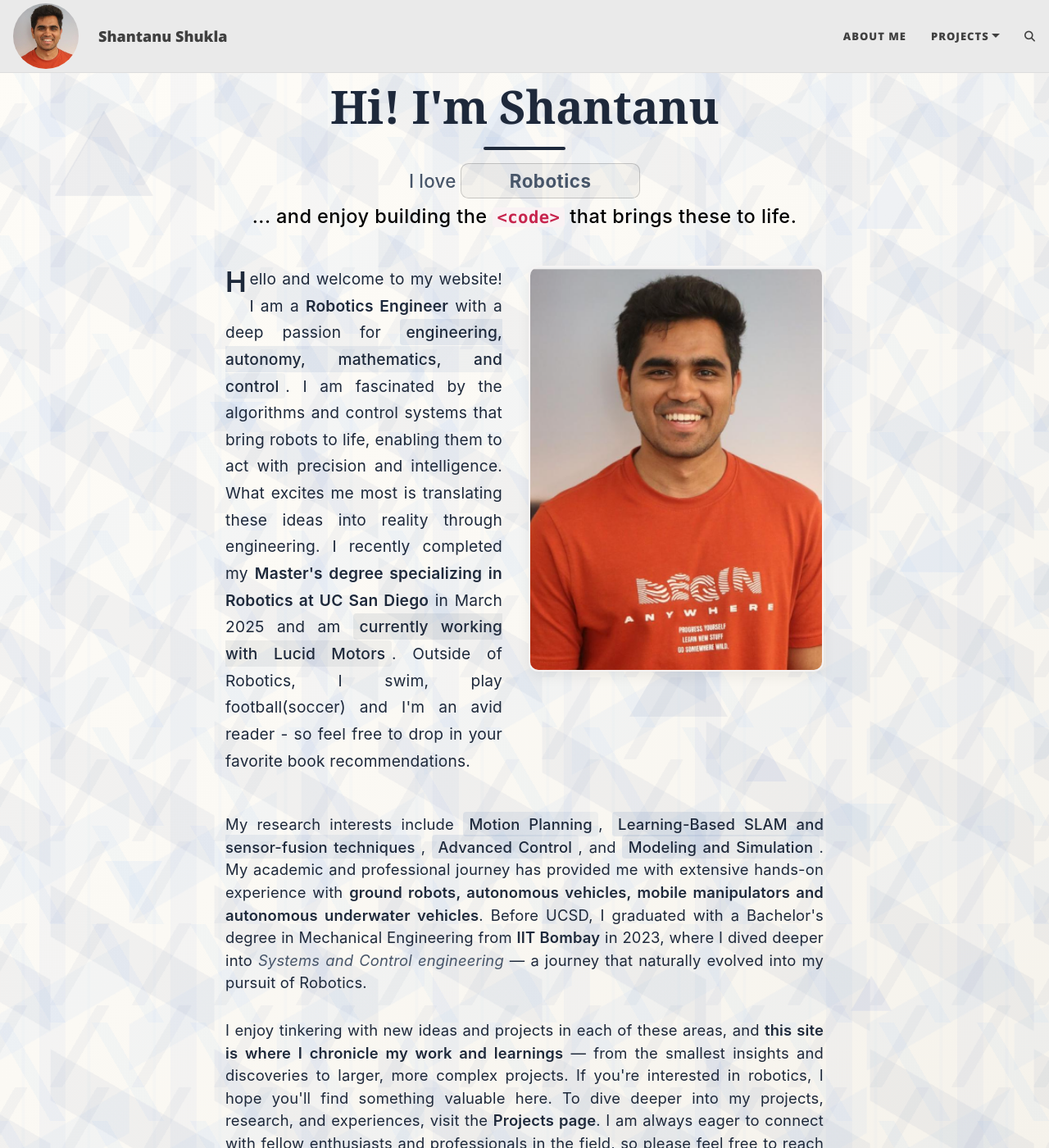
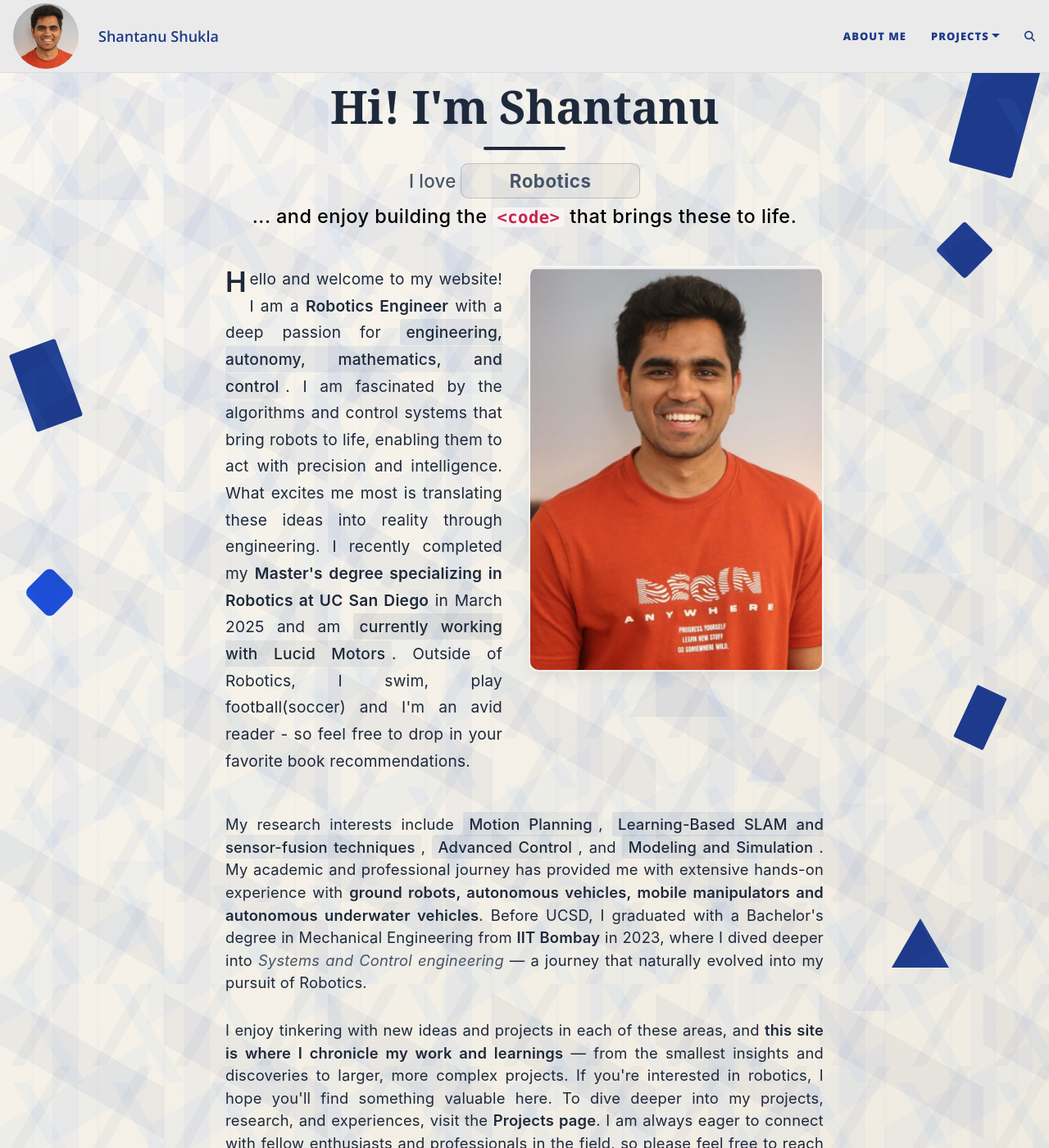
Before and after one commit to shantanusshukla/shantanusshukla.github.io, a Jekyll site: the page built from index.html, in a window 1280 px wide and 1400 px high. Shown: the whole window at 82% size. Built offline with Jekyll 4.4.1, drawn with Linux system fonts in a browser that asks for light colours; the list of posts is cut into pages by our own code; comment, search, counter and statistics services are not loaded.

Commit message:
fix design

```diff
--- a/_layouts/base.html
+++ b/_layouts/base.html
@@ -27,23 +27,31 @@ common-js:
 <body>
   {% include gtm_body.html %}
 
-  <!-- Professional Triangular Geometric Background -->
+  <!-- Professional Static Triangular Geometric Background -->
   <div class="animated-background">
-    <!-- Strategic triangular accent elements -->
-    <div class="triangle-accent triangle-large" style="top: 10%; left: 5%; animation-delay: 0s;"></div>
-    <div class="triangle-accent triangle-medium" style="top: 15%; right: 12%; animation-delay: 8s;"></div>
-    <div class="triangle-accent triangle-small" style="top: 25%; left: 75%; animation-delay: 16s;"></div>
-    <div class="triangle-accent triangle-inverted" style="top: 35%; left: 20%; animation-delay: 24s;"></div>
+    <!-- Strategic triangular accent elements - STATIC -->
+    <div class="triangle-accent triangle-large" style="top: 10%; left: 5%;"></div>
+    <div class="triangle-accent triangle-medium" style="top: 15%; right: 12%;"></div>
+    <div class="triangle-accent triangle-small" style="top: 25%; left: 75%;"></div>
+    <div class="triangle-accent triangle-inverted" style="top: 35%; left: 20%;"></div>
 
-    <div class="triangle-accent triangle-medium" style="top: 45%; right: 8%; animation-delay: 4s;"></div>
-    <div class="triangle-accent triangle-large" style="top: 55%; left: 60%; animation-delay: 12s;"></div>
-    <div class="triangle-accent triangle-small" style="top: 65%; right: 25%; animation-delay: 20s;"></div>
-    <div class="triangle-accent triangle-inverted" style="top: 75%; left: 10%; animation-delay: 28s;"></div>
+    <div class="triangle-accent triangle-medium" style="top: 45%; right: 8%;"></div>
+    <div class="triangle-accent triangle-large" style="top: 55%; left: 60%;"></div>
+    <div class="triangle-accent triangle-small" style="top: 65%; right: 25%;"></div>
+    <div class="triangle-accent triangle-inverted" style="top: 75%; left: 10%;"></div>
 
-    <div class="triangle-accent triangle-small" style="top: 85%; right: 15%; animation-delay: 6s;"></div>
-    <div class="triangle-accent triangle-medium" style="top: 8%; left: 45%; animation-delay: 14s;"></div>
-    <div class="triangle-accent triangle-large" style="top: 40%; right: 40%; animation-delay: 22s;"></div>
-    <div class="triangle-accent triangle-inverted" style="top: 70%; left: 80%; animation-delay: 30s;"></div>
+    <div class="triangle-accent triangle-small" style="top: 85%; right: 15%;"></div>
+    <div class="triangle-accent triangle-medium" style="top: 8%; left: 45%;"></div>
+    <div class="triangle-accent triangle-large" style="top: 40%; right: 40%;"></div>
+    <div class="triangle-accent triangle-inverted" style="top: 70%; left: 80%;"></div>
+
+    <!-- Bright Deep Blue Accent Panels for Visual Impact -->
+    <div class="bright-blue-panel panel-large" style="top: 5%; right: 2%;"></div>
+    <div class="bright-blue-panel panel-medium" style="top: 30%; left: 2%;"></div>
+    <div class="bright-blue-panel panel-small" style="top: 60%; right: 5%;"></div>
+    <div class="bright-blue-panel panel-triangle" style="top: 80%; left: 85%;"></div>
+    <div class="bright-blue-panel panel-square" style="top: 20%; left: 90%;"></div>
+    <div class="bright-blue-panel panel-diamond" style="top: 50%; left: 3%;"></div>
   </div>
 
   {% include nav.html %}
--- a/assets/css/style.css
+++ b/assets/css/style.css
@@ -1,12 +1,12 @@
-/* Deep Blue Geometric Theme Color Variables */
+/* Deep Blue Geometric Theme - Enhanced Cream Colors */
 :root {
   --primary-blue: #1e3a8a;           /* Deep blue from image */
   --secondary-blue: #3b82f6;         /* Medium blue variant */
   --accent-blue: #1d4ed8;            /* Rich blue accent */
   --light-blue: #60a5fa;             /* Light blue for highlights */
-  --background-cream: #fefcf7;       /* Off-white cream */
-  --background-light: #fbf9f4;       /* Lighter cream */
-  --background-accent: #f5f2eb;      /* Subtle cream accent */
+  --background-cream: #f9f6f0;       /* Warmer, more creamy */
+  --background-light: #f5f1e8;       /* Richer cream */
+  --background-accent: #f0ebe0;      /* Deeper cream accent */
   --text-primary: #1e293b;           /* Dark slate */
   --text-secondary: #475569;         /* Medium slate */
   --text-accent: #1e3a8a;            /* Deep blue for accents */
@@ -18,7 +18,7 @@
 /* Import better fonts */
 @import url('https://fonts.googleapis.com/css2?family=Inter:wght@300;400;500;600;700&family=Crimson+Text:ital,wght@0,400;0,600;1,400&display=swap');
 
-/* Enhanced body typography with triangular theme */
+/* Enhanced body typography with static design */
 body {
   font-family: 'Inter', -apple-system, BlinkMacSystemFont, 'Segoe UI', Roboto, sans-serif;
   color: var(--text-primary);
@@ -27,11 +27,7 @@ body {
   position: relative;
   background: linear-gradient(135deg, var(--background-cream) 0%, var(--background-light) 50%, var(--background-accent) 100%);
   min-height: 100vh;
-  /* Add subtle triangular texture */
-  background-image:
-    linear-gradient(120deg, transparent 48%, rgba(30, 58, 138, 0.02) 49%, rgba(30, 58, 138, 0.02) 51%, transparent 52%),
-    linear-gradient(240deg, transparent 48%, rgba(59, 130, 246, 0.015) 49%, rgba(59, 130, 246, 0.015) 51%, transparent 52%);
-  background-size: 40px 70px, 35px 60px;
+  /* Clean static background - no additional patterns */
 }
 
 /* Professional Triangular Geometric Background */
@@ -46,7 +42,7 @@ body {
   overflow: hidden;
 }
 
-/* Triangular mosaic pattern overlay */
+/* Static Triangular Pattern Overlay */
 .animated-background::before {
   content: '';
   position: absolute;
@@ -55,14 +51,14 @@ body {
   width: 100%;
   height: 100%;
   background-image:
-    /* Large triangular pattern */
+    /* Large triangular pattern - STATIC */
     linear-gradient(30deg, transparent 40%, rgba(30, 58, 138, 0.05) 40%, rgba(30, 58, 138, 0.05) 60%, transparent 60%),
     linear-gradient(150deg, transparent 40%, rgba(59, 130, 246, 0.04) 40%, rgba(59, 130, 246, 0.04) 60%, transparent 60%),
     linear-gradient(270deg, transparent 40%, rgba(29, 78, 216, 0.03) 40%, rgba(29, 78, 216, 0.03) 60%, transparent 60%),
-    /* Medium triangular pattern */
+    /* Medium triangular pattern - STATIC */
     linear-gradient(60deg, transparent 45%, rgba(96, 165, 250, 0.06) 45%, rgba(96, 165, 250, 0.06) 55%, transparent 55%),
     linear-gradient(120deg, transparent 45%, rgba(30, 58, 138, 0.04) 45%, rgba(30, 58, 138, 0.04) 55%, transparent 55%),
-    /* Small detail pattern */
+    /* Small detail pattern - STATIC */
     linear-gradient(90deg, transparent 48%, rgba(59, 130, 246, 0.02) 48%, rgba(59, 130, 246, 0.02) 52%, transparent 52%);
   background-size:
     200px 200px,
@@ -71,7 +67,7 @@ body {
     120px 120px,
     100px 100px,
     80px 80px;
-  animation: triangularShift 40s ease-in-out infinite;
+  /* NO ANIMATION - COMPLETELY STATIC */
 }
 
 /* Subtle geometric accent elements */
@@ -82,7 +78,61 @@ body {
   opacity: 0.08;
 }
 
-/* Professional triangular accent elements */
+/* Bright Deep Blue Accent Panels - Full Opacity */
+.bright-blue-panel {
+  position: absolute;
+  pointer-events: none;
+  z-index: -1;
+  background: var(--primary-blue);
+  opacity: 1.0; /* FULL OPACITY for bright effect */
+}
+
+.panel-large {
+  width: 80px;
+  height: 140px;
+  transform: rotate(15deg);
+  border-radius: 4px;
+}
+
+.panel-medium {
+  width: 60px;
+  height: 100px;
+  transform: rotate(-20deg);
+  border-radius: 3px;
+}
+
+.panel-small {
+  width: 40px;
+  height: 70px;
+  transform: rotate(25deg);
+  border-radius: 2px;
+}
+
+.panel-triangle {
+  width: 0;
+  height: 0;
+  border-left: 35px solid transparent;
+  border-right: 35px solid transparent;
+  border-bottom: 60px solid var(--primary-blue);
+  background: transparent;
+}
+
+.panel-square {
+  width: 50px;
+  height: 50px;
+  transform: rotate(45deg);
+  border-radius: 4px;
+}
+
+.panel-diamond {
+  width: 45px;
+  height: 45px;
+  transform: rotate(45deg);
+  border-radius: 8px;
+  background: var(--accent-blue);
+}
+
+/* Subtle triangular accent elements */
 .triangle-accent {
   position: absolute;
   pointer-events: none;
@@ -90,13 +140,14 @@ body {
   opacity: 0.06;
 }
 
+/* Static triangular accent elements */
 .triangle-large {
   width: 0;
   height: 0;
   border-left: 60px solid transparent;
   border-right: 60px solid transparent;
   border-bottom: 104px solid var(--primary-blue);
-  animation: subtleFloat 35s ease-in-out infinite;
+  /* NO ANIMATION - STATIC */
 }
 
 .triangle-medium {
@@ -105,7 +156,7 @@ body {
   border-left: 40px solid transparent;
   border-right: 40px solid transparent;
   border-bottom: 69px solid var(--secondary-blue);
-  animation: gentleShift 25s ease-in-out infinite;
+  /* NO ANIMATION - STATIC */
 }
 
 .triangle-small {
@@ -114,7 +165,7 @@ body {
   border-left: 25px solid transparent;
   border-right: 25px solid transparent;
   border-bottom: 43px solid var(--accent-blue);
-  animation: triangleFloat 30s ease-in-out infinite;
+  /* NO ANIMATION - STATIC */
 }
 
 /* Inverted triangles for variety */
@@ -124,7 +175,7 @@ body {
   border-left: 35px solid transparent;
   border-right: 35px solid transparent;
   border-top: 60px solid var(--light-blue);
-  animation: invertedFloat 40s ease-in-out infinite;
+  /* NO ANIMATION - STATIC */
 }
 
 .floating-robot {
@@ -703,6 +754,36 @@ a:hover {
 /* Keep your name aligned nicely next to it */
 .navbar-brand + .navbar-brand {
   margin-left: .5rem;
+}
+
+/* Navbar Deep Blue Text Styling */
+.navbar-custom .navbar-brand {
+  color: var(--primary-blue) !important;
+  font-weight: 600;
+  text-decoration: none;
+}
+
+.navbar-custom .navbar-brand:hover {
+  color: var(--accent-blue) !important;
+}
+
+.navbar-custom .nav-link {
+  color: var(--primary-blue) !important;
+  font-weight: 500;
+  text-decoration: none;
+}
+
+.navbar-custom .nav-link:hover {
+  color: var(--accent-blue) !important;
+}
+
+.navbar-custom .dropdown-item {
+  color: var(--primary-blue) !important;
+}
+
+.navbar-custom .dropdown-item:hover {
+  color: var(--accent-blue) !important;
+  background-color: var(--background-light);
 }
 
 /* a) Reduce vertical padding on the bar and links */
```
